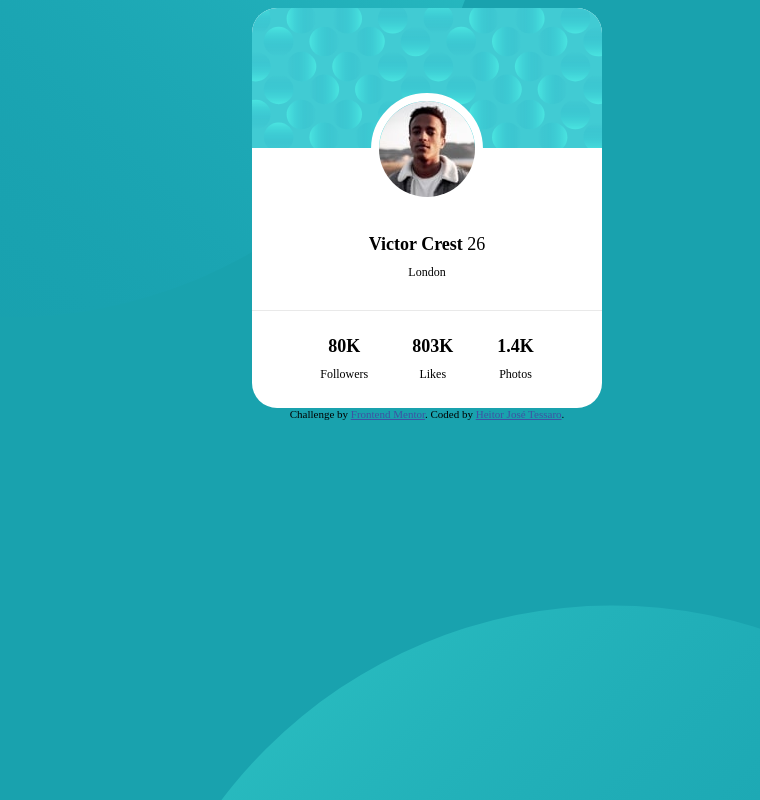
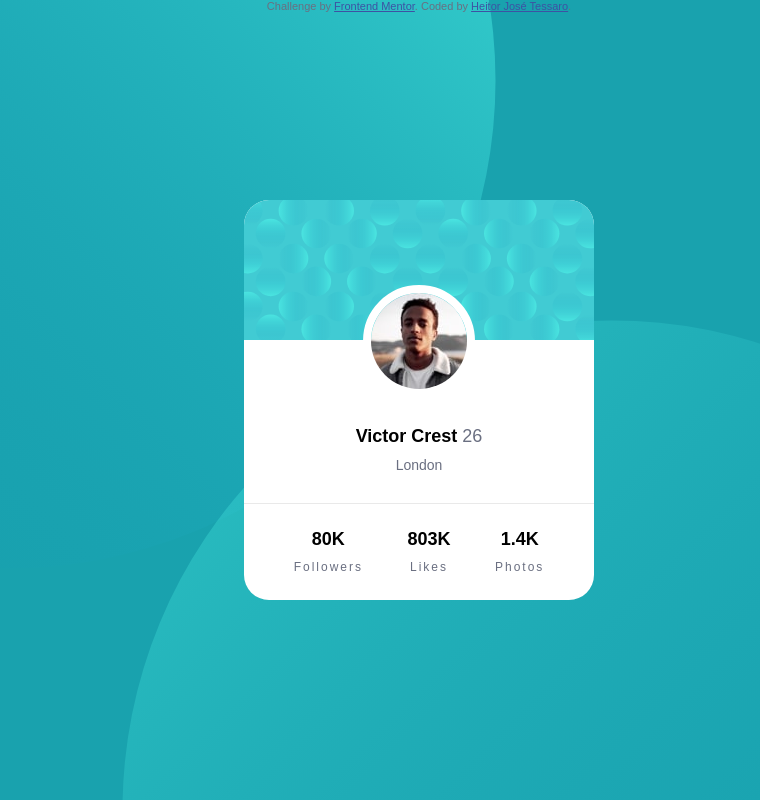
Before and after one commit to heitortessaro/Frontend-Mentor, a plain HTML site: page proj-1-profile-card-component/index.html in a window 1280 px wide. Shown: the top 800 px of the page, without its empty margins (301-1061 px from the left). Drawn offline with Linux system fonts and the light colour scheme.

Commit message:
Added style to the html. Added required font family to the body. Changed the main section position. Add Strong style. Added social-numbers subtext style. Added discription of the project and the creation process to the README-template.

```diff
--- a/proj-1-profile-card-component/style.css
+++ b/proj-1-profile-card-component/style.css
@@ -7,23 +7,42 @@
  --darkGray: hsl(0, 0%, 59%);
 }
 
+html,
 body {
+ height: 100%;
+}
+
+body {
+ margin: 0;
  width: 1440px;
  background-color: var(--darkCyan);
  background-image: url('/images/bg-pattern-bottom.svg'),
   url('/images/bg-pattern-top.svg');
  background-repeat: no-repeat, no-repeat;
- background-position: 140% -110%, -60% 120%;
+ background-position: 140% -180%, -60% 230%;
+
+ font-family: 'Kumbh Sans', sans-serif;
+ font-weight: 400;
+ color: var(--darkGrayishBlue);
+
+ position: relative;
 }
 
 main {
  width: 350px;
  height: 400px;
- display: block;
- margin: auto;
+ /* display: block; */
+ /* margin: auto; */
  text-align: center;
  border-radius: 25px;
  background-color: white;
+ /* Absolute + margin auto: https://levelup.gitconnected.com/10-ways-to-center-a-div-horizontally-and-vertically-in-css-53ca5eb912db */
+ position: absolute;
+ top: 0;
+ left: 0;
+ right: 0;
+ bottom: 0;
+ margin: auto;
 }
 
 .attribution {
@@ -64,8 +83,13 @@ img {
 }
 
 .sub-text {
- font-size: 12px;
+ font-size: 14px;
  margin: 0;
+}
+
+strong {
+ font-weight: 700;
+ color: black;
 }
 
 #social-numbers {
@@ -77,3 +101,8 @@ img {
  margin: auto;
  margin: 0 20px;
 }
+
+#social-numbers .sub-text {
+ letter-spacing: 2px;
+ font-size: 12px;
+}
```
Also changed, not shown: 1 other file.
